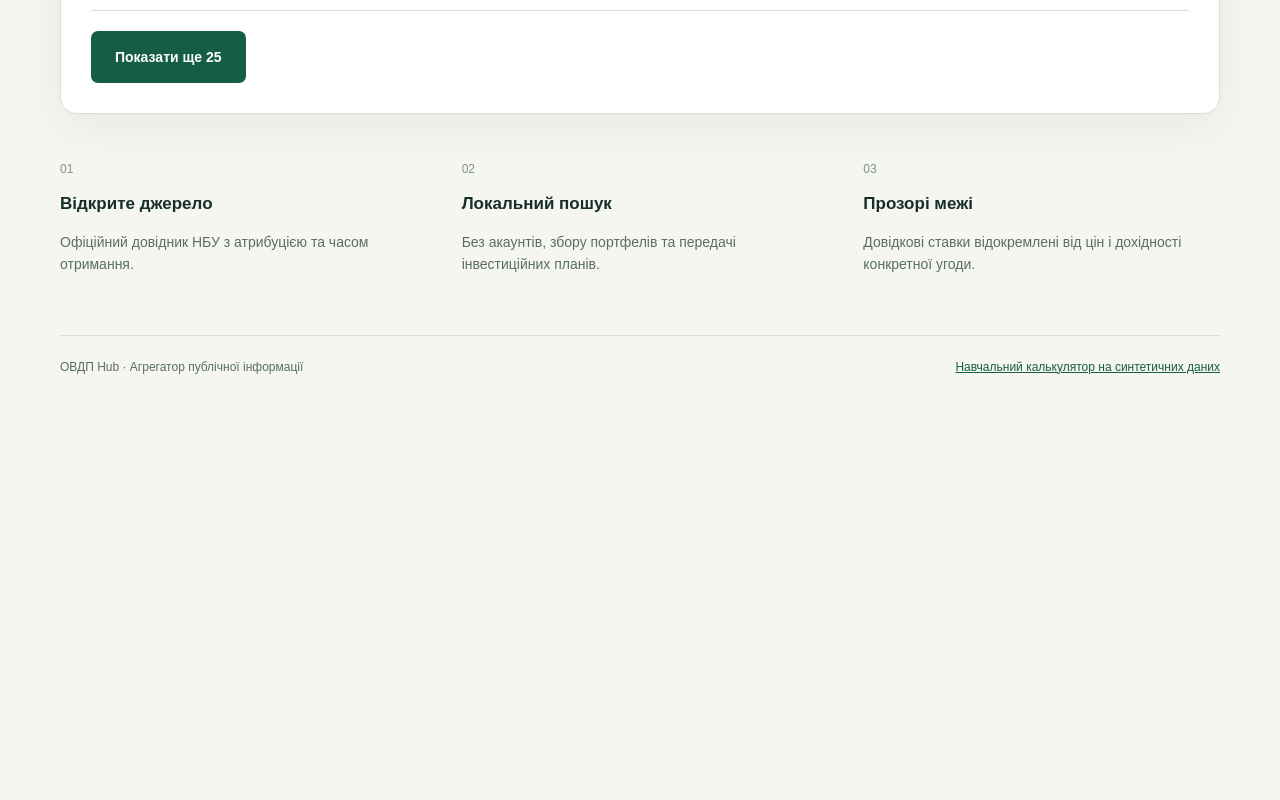
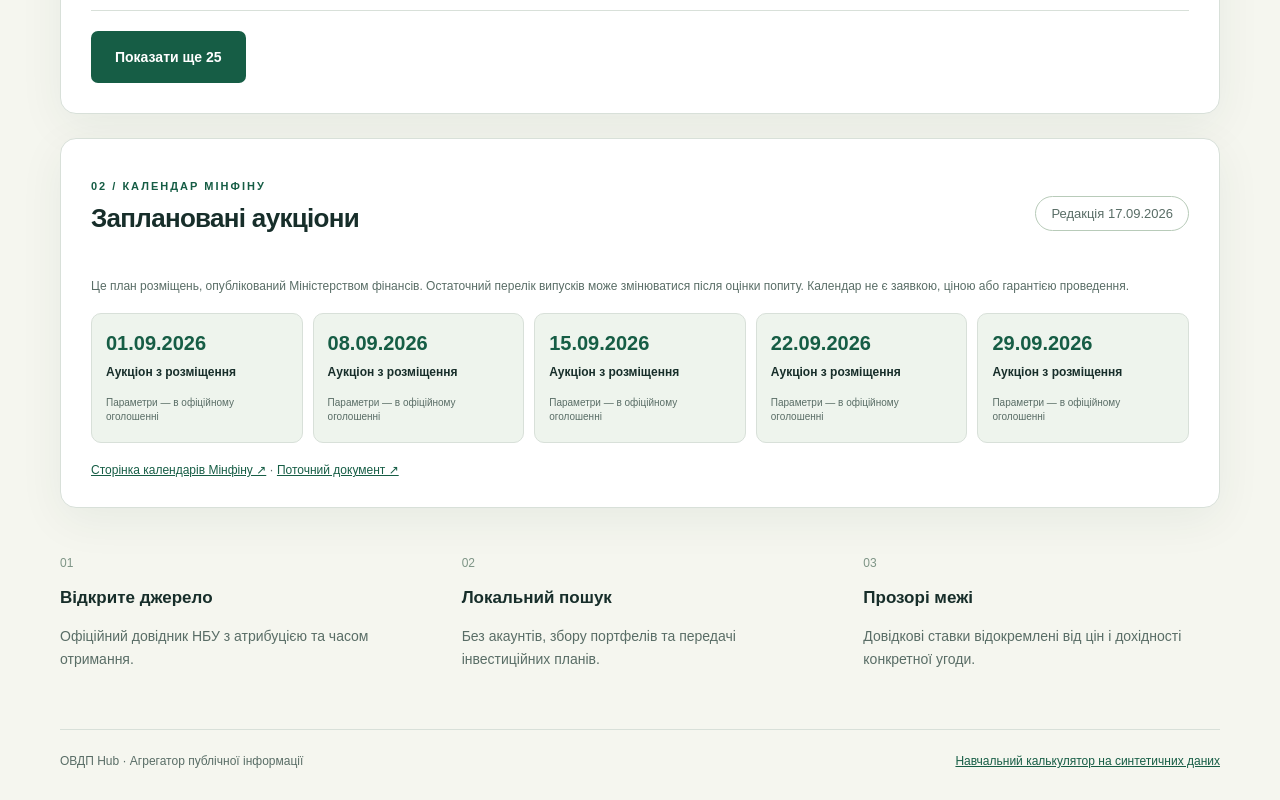
Before and after one commit to RomanZavadaM/ovdp-hub, a Next.js app in the folder apps/web/: page / in a window 1280 px wide. Shown: the part 3059-3859 px from the top of the page. Before the commit the page ends 3465 px from the top, so only its background shows below. Built offline with nearby package versions, Linux system fonts and the light colour scheme.

Commit message:
feat: add Ministry auction calendar
Add an explicitly planned-only September 2026 auction calendar sourced from the latest Ministry document, with provenance links and warnings that dates and offered issues may change. No orders or private data are involved.

```diff
--- a/apps/web/app/page.tsx
+++ b/apps/web/app/page.tsx
@@ -4,6 +4,17 @@ import { fetchNbu, filterAssets, freshness, SOURCE_PAGE, type Snapshot } from '@
 import initial from '../data/nbu-snapshot.json';
 const labels = { COUPON:'Купон', REDEMPTION:'Погашення', EARLY_REDEMPTION:'Дострокове погашення' };
 const formatDate = (value: string) => value.split('-').reverse().join('.');
+const mofCalendar = {
+  publishedAt: '2026-09-17',
+  documentUrl: 'https://www.mof.gov.ua/storage/files/%D0%93%D1%80%D0%B0%D1%84%D1%96%D0%BA%20%D0%BD%D0%B0%20%D0%B2%D0%B5%D1%80%D0%B5%D1%81%D0%B5%D0%BD%D1%8C%202026%20%2817_09_2026%29%20%E2%80%93%20%D0%BD%D0%B0%20%D1%81%D0%B0%D0%B9%D1%82.docx',
+  events: [
+    { date: '2026-09-01', label: 'Аукціон з розміщення' },
+    { date: '2026-09-08', label: 'Аукціон з розміщення' },
+    { date: '2026-09-15', label: 'Аукціон з розміщення' },
+    { date: '2026-09-22', label: 'Аукціон з розміщення' },
+    { date: '2026-09-29', label: 'Аукціон з розміщення' }
+  ]
+};
 function download(name: string, content: string, type: string) {
   const url = URL.createObjectURL(new Blob([content], { type }));
   const link = document.createElement('a'); link.href = url; link.download = name; link.click();
@@ -57,6 +68,7 @@ export default function Catalog() {
       {!rows.length && <p className="empty">Нічого не знайдено. Змініть ISIN або фільтри.</p>}
       {rows.length>limit && <button className="load-more" onClick={()=>setLimit(v=>v+25)}>Показати ще 25</button>}
     </section>
+    <section className="workspace calendar" aria-labelledby="calendar-title"><div className="section-heading"><div><p className="eyebrow">02 / КАЛЕНДАР МІНФІНУ</p><h2 id="calendar-title">Заплановані аукціони</h2></div><span className="badge">Редакція {formatDate(mofCalendar.publishedAt)}</span></div><p className="notice">Це план розміщень, опублікований Міністерством фінансів. Остаточний перелік випусків може змінюватися після оцінки попиту. Календар не є заявкою, ціною або гарантією проведення.</p><div className="auction-grid">{mofCalendar.events.map(event=><article key={event.date}><time dateTime={event.date}>{formatDate(event.date)}</time><strong>{event.label}</strong><small>Параметри — в офіційному оголошенні</small></article>)}</div><p className="source-line"><a href="https://www.mof.gov.ua/uk/kalendar-aukcioniv" target="_blank" rel="noreferrer">Сторінка календарів Мінфіну ↗</a> · <a href={mofCalendar.documentUrl} target="_blank" rel="noreferrer">Поточний документ ↗</a></p></section>
     <section className="principles"><article><span>01</span><h3>Відкрите джерело</h3><p>Офіційний довідник НБУ з атрибуцією та часом отримання.</p></article><article><span>02</span><h3>Локальний пошук</h3><p>Без акаунтів, збору портфелів та передачі інвестиційних планів.</p></article><article><span>03</span><h3>Прозорі межі</h3><p>Довідкові ставки відокремлені від цін і дохідності конкретної угоди.</p></article></section>
     <footer>ОВДП Hub · Агрегатор публічної інформації <a href="/demo">Навчальний калькулятор на синтетичних даних</a></footer>
   </main>;
```
Also changed, not shown: apps/web/app/styles.css, 3 other files (tests, documents, lock files or other folders).
